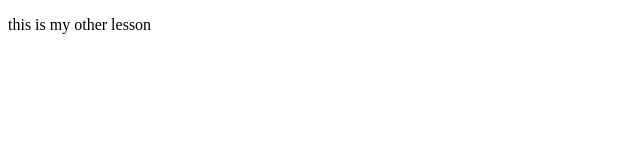
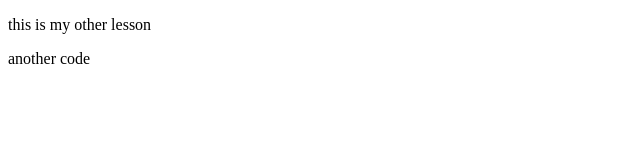
Before and after one commit to Otis001/myproject, a plain HTML site: page index.html in a window 1280 px wide. Shown: the full height of the page, 0-640 px from the left. Drawn offline with Linux system fonts and the light colour scheme.

Commit message:
first commit

```diff
--- a/index.html
+++ b/index.html
@@ -7,5 +7,6 @@
 </head>
 <body>
     <p>this is my other lesson</p>
+    <p>another code</p>
 </body>
 </html>
```
